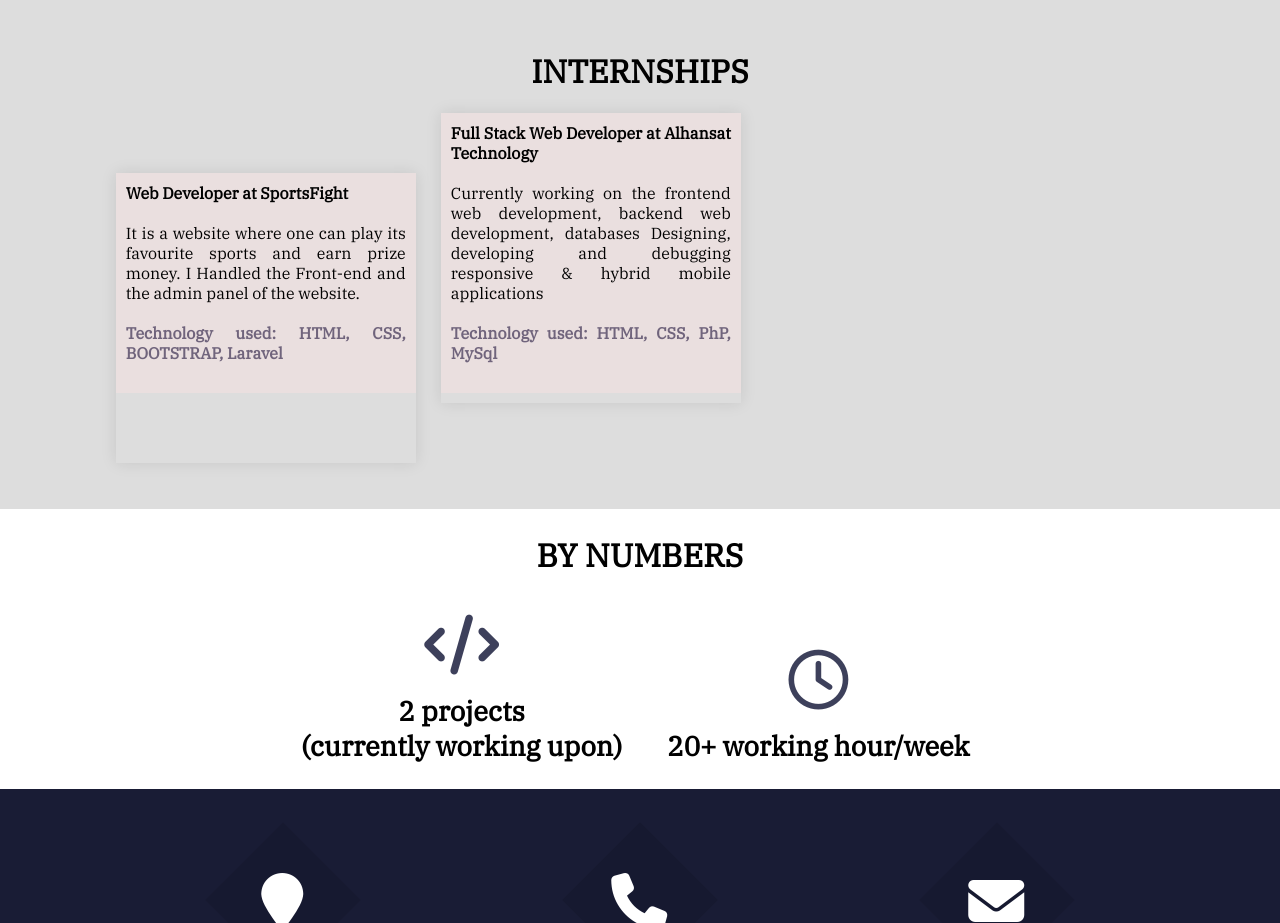
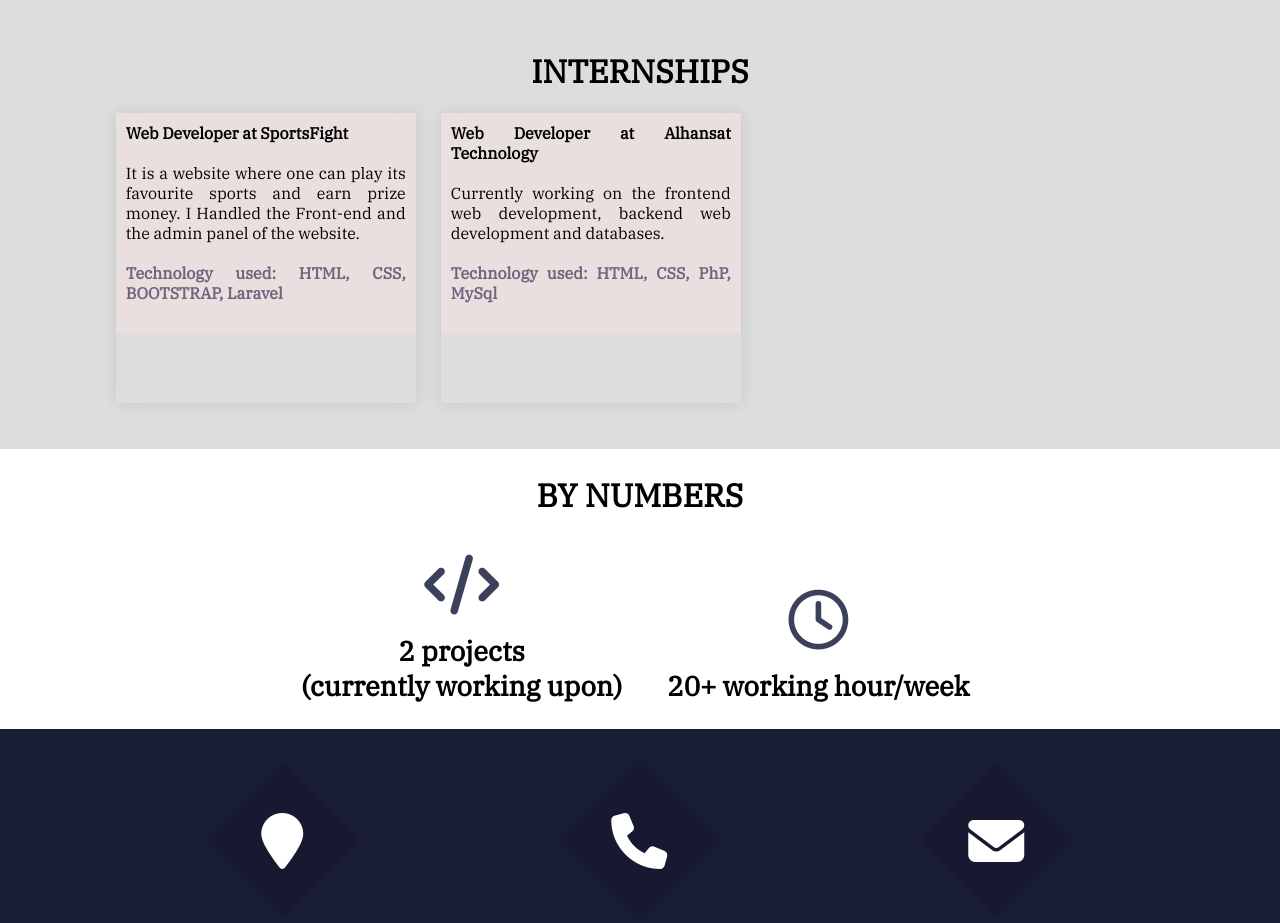
Before and after one commit to chetnaSharma24/chetnaSharma24.github.io, a plain HTML site: page index.html in a window 1280 px wide. Shown: the part 3360-4283 px from the top of the page. Drawn offline with Linux system fonts and the light colour scheme.

Commit message:
Update index.html

```diff
--- a/index.html
+++ b/index.html
@@ -384,13 +384,11 @@
             </div>
             <div class="work twointern">
                 <div class="work-textintern">
-                    <h4> <b>Full Stack Web Developer at Alhansat Technology</b></h4><br>
+                    <h4> <b>Web Developer at Alhansat Technology</b></h4><br>
                     <p> Currently working on the frontend web
                         development, backend web
-                        development, databases
-                        Designing, developing and debugging
-                        responsive & hybrid mobile
-                        applications
+                        development and databases.
+
                         <br>
                    <br> <b style="color:rgb(112, 100, 124)">Technology used: HTML, CSS, PhP, MySql</b>
                     </p>
```
